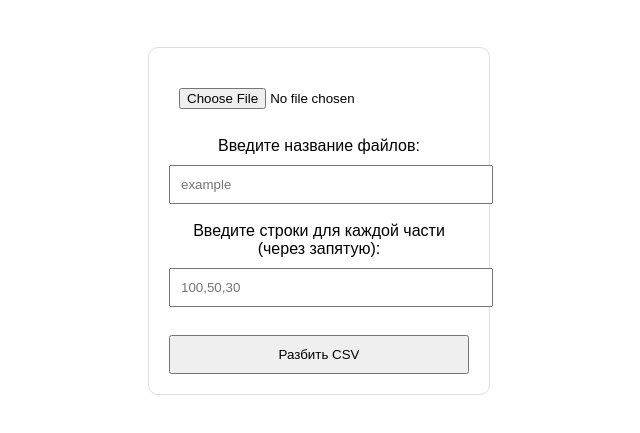
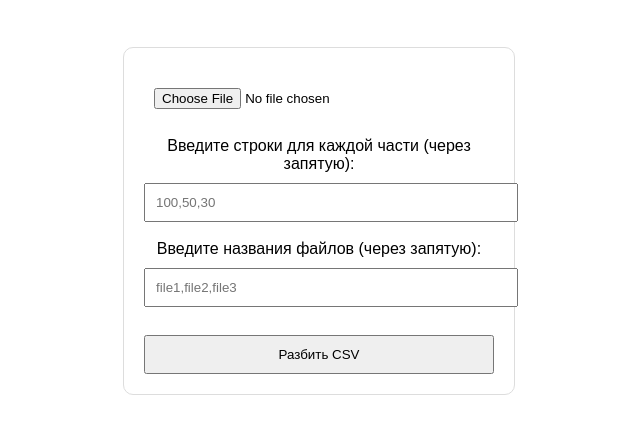
Before and after one commit to matviis/app.csv, a plain HTML site: page templates/index.html in a window 1280 px wide. Shown: the part 61-494 px from the top of the page, without its empty margins (321-961 px from the left). Drawn offline with Linux system fonts and the light colour scheme.

Commit message:
Update index.html

```diff
--- a/templates/index.html
+++ b/templates/index.html
@@ -6,7 +6,7 @@
     <title>CSV Splitter</title>
     <style>
         body { font-family: Arial, sans-serif; text-align: center; }
-        form { margin: 50px auto; width: 300px; padding: 20px; border: 1px solid #ddd; border-radius: 10px; }
+        form { margin: 50px auto; width: 350px; padding: 20px; border: 1px solid #ddd; border-radius: 10px; }
         input, button { width: 100%; margin-top: 10px; padding: 10px; }
     </style>
 </head>
@@ -15,11 +15,11 @@
     <form action="/" method="post" enctype="multipart/form-data">
         <input type="file" name="file" accept=".csv" required><br><br>
 
-        <label>Введите название файлов:</label>
-        <input type="text" name="file_name" placeholder="example" required><br><br>
-
         <label>Введите строки для каждой части (через запятую):</label>
         <input type="text" name="rows_per_file" placeholder="100,50,30" required><br><br>
+
+        <label>Введите названия файлов (через запятую):</label>
+        <input type="text" name="file_names" placeholder="file1,file2,file3" required><br><br>
 
         <button type="submit">Разбить CSV</button>
     </form>
```
